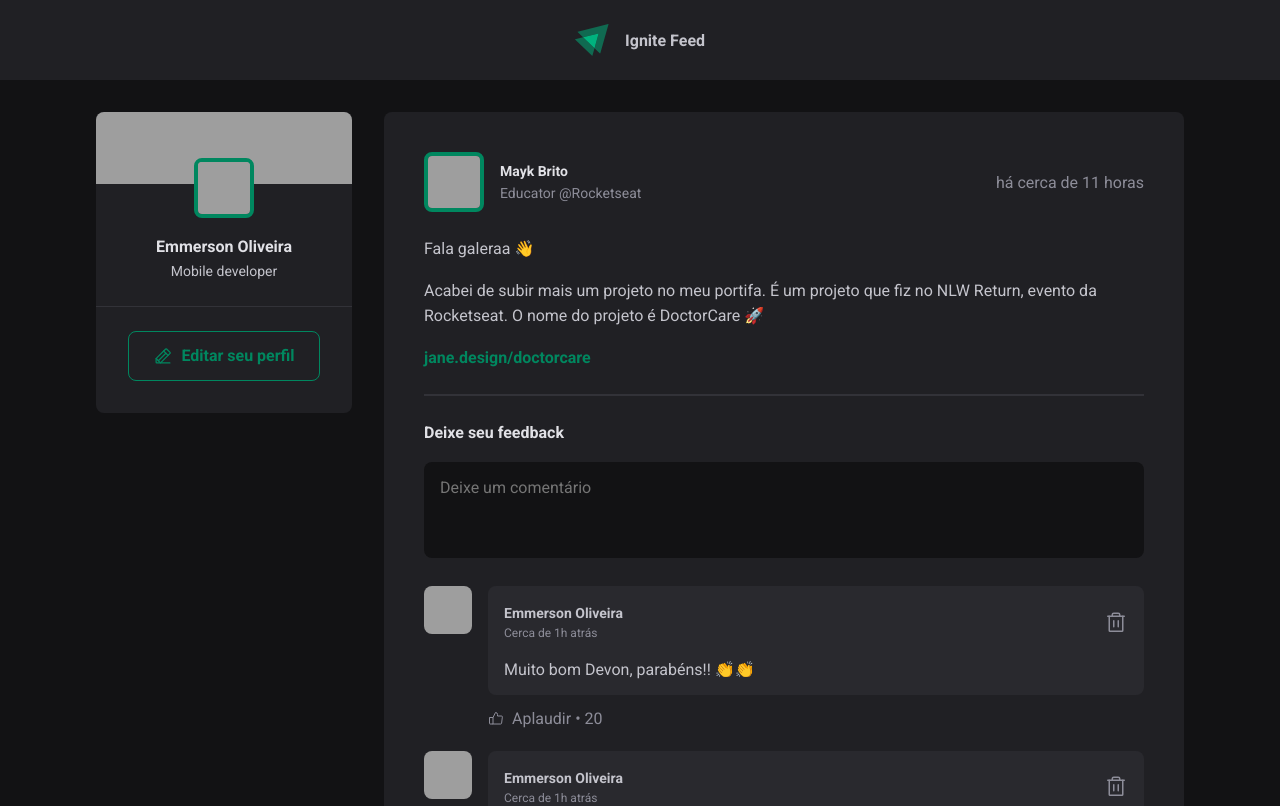
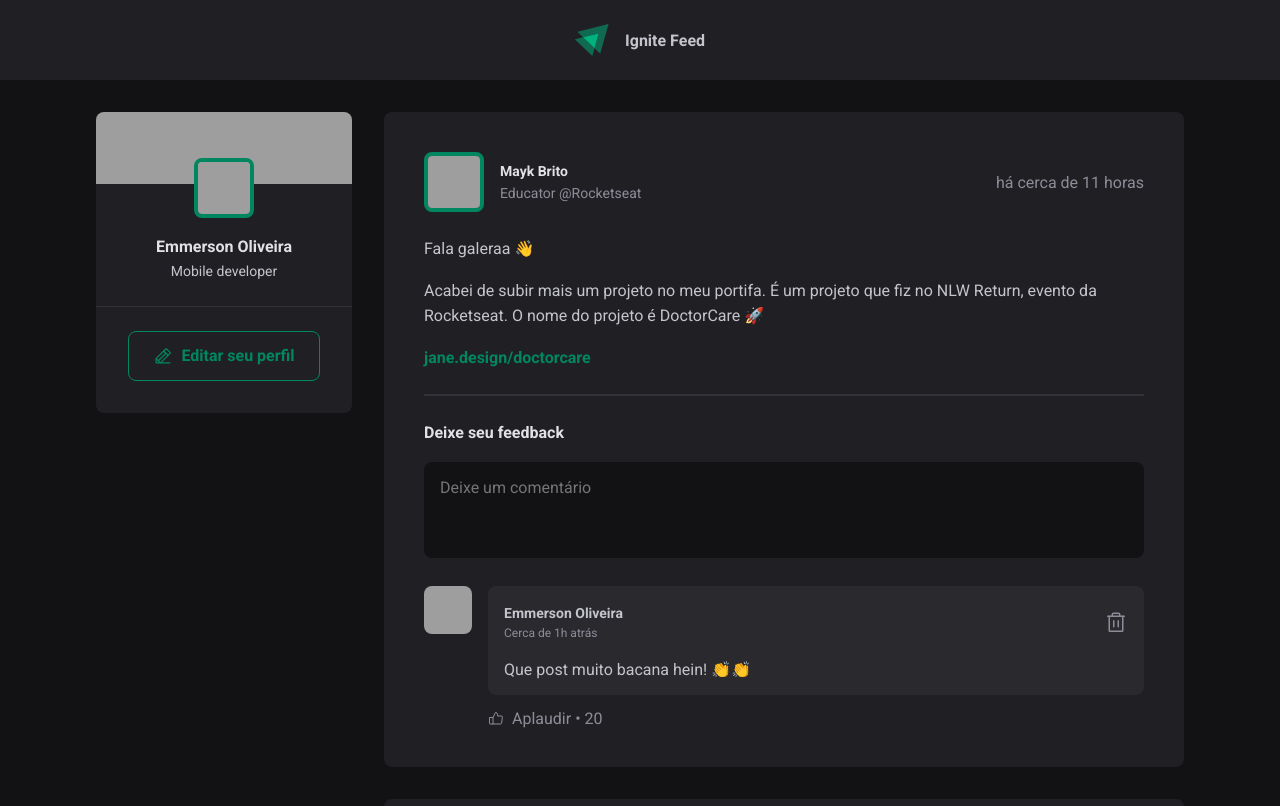
Before and after one commit to SrOliver202023/Ignite-ReactJs-2022, a React (Vite) app in the folder Chapter 1/Projeto 01/01-fundamentos-reactjs/: page / in a window 1280 px wide. Shown: the top 806 px of the page. Built offline with nearby package versions, Linux system fonts and the light colour scheme; grey boxes are pictures that could not be loaded; the HTML template or start-up script is replaced by a standard one.

Commit message:
Chapter 1 | Os motores do React | 04 - Inserindo comentários

```diff
--- a/Chapter 1/Projeto 01/01-fundamentos-reactjs/src/components/Comment/index.jsx
+++ b/Chapter 1/Projeto 01/01-fundamentos-reactjs/src/components/Comment/index.jsx
@@ -5,7 +5,7 @@ import { ThumbsUp, Trash } from 'phosphor-react';
 import { Avatar } from '../Avatar';
 
 
-export function Comment() {
+export function Comment({ content }) {
   return (
     <div className={styles.comment}>
       <Avatar
@@ -30,7 +30,7 @@ export function Comment() {
             </button>
 
           </header>
-          <p>Muito bom Devon, parabéns!!  👏👏</p>
+          <p>{content}</p>
         </div>
         <footer>
           <button>
--- a/Chapter 1/Projeto 01/01-fundamentos-reactjs/src/components/Post/index.jsx
+++ b/Chapter 1/Projeto 01/01-fundamentos-reactjs/src/components/Post/index.jsx
@@ -11,7 +11,10 @@ import { useState } from 'react';
 
 export function Post({ author, publishedAt, content }) {
 
-  const [comments, setComments] = useState([1, 2]);
+  const [newCommentText, setNewCommentText] = useState('');
+  const [comments, setComments] = useState([
+    'Que post muito bacana hein! 👏👏'
+  ]);
 
   const publishedAtDateFormatted = format(publishedAt, "d 'de' LLLL 'às' HH:mm'h'", {
     locale: ptBR,
@@ -25,7 +28,15 @@ export function Post({ author, publishedAt, content }) {
 
   function handleCreateNewComment(event) {
     event.preventDefault();
-    setComments([...comments, comments.length + 1]);
+
+    if (newCommentText !== '') {
+      setComments([...comments, newCommentText]);
+      setNewCommentText('');
+    }
+  }
+
+  function handleNewCommentChange(text) {
+    setNewCommentText(text.target.value);
   }
 
   return (
@@ -54,9 +65,9 @@ export function Post({ author, publishedAt, content }) {
 
         {content.map((line) => {
           if (line.type === "paragraph") {
-            return <p>{line.content}</p>;
+            return <p key={`#L ${line.content} - ${new Date()} - @${Math.random()}`}>{line.content}</p>;
           } else if (line.type = "link") {
-            return <p><a href='#'>{line.content}</a></p>;
+            return <p key={`#L ${line.content} - ${new Date()} - @${Math.random()}`}><a href='#'>{line.content}</a></p>;
           }
 
         })}
@@ -74,6 +85,8 @@ export function Post({ author, publishedAt, content }) {
         <strong>Deixe seu feedback</strong>
 
         <textarea
+          value={newCommentText}
+          onChange={handleNewCommentChange}
           placeholder='Deixe um comentário'
         />
 
@@ -84,7 +97,12 @@ export function Post({ author, publishedAt, content }) {
       </form>
       <div className={styles.commentList}>
         {
-          comments.map(() => (<Comment />))
+          comments.map((comment) => (
+            <Comment
+              key={`#C ${comment} - ${new Date()} - @${Math.random()}`}
+              content={comment}
+            />
+          ))
         }
 
       </div>
```
